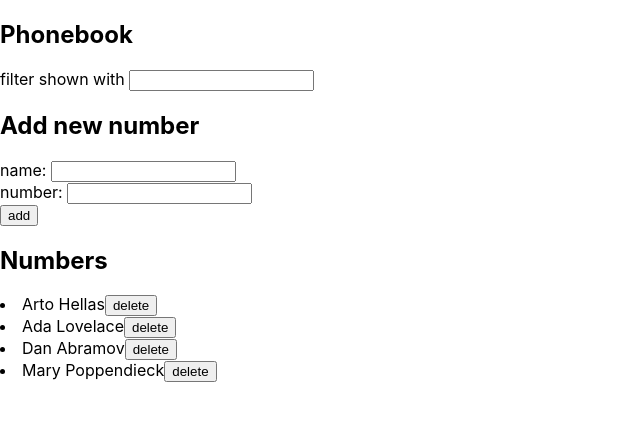
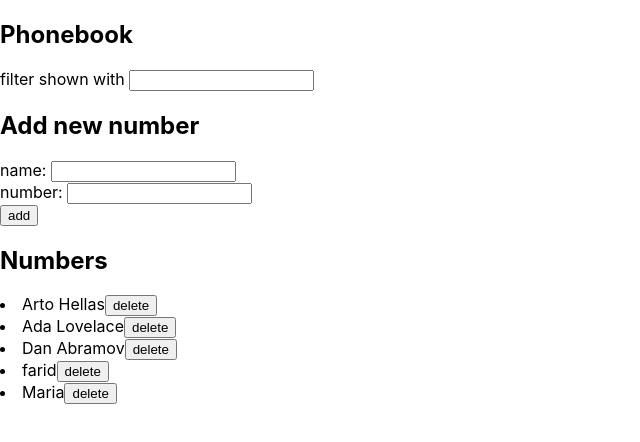
Before and after one commit to farid555/Fullstack_2020, a React (Create React App) app in the folder part2/phonebook/: page / in a window 1280 px wide. Shown: the top 442 px of the page, without its empty margins (0-640 px from the left). Built offline with nearby package versions, Linux system fonts and the light colour scheme; data requests are answered from the project's data file.

Commit message:
Exercise 2.17

```diff
--- a/part2/phonebook/db.json
+++ b/part2/phonebook/db.json
@@ -16,9 +16,18 @@
       "id": 3
     },
     {
-      "name": "Mary Poppendieck",
-      "number": "39-23-6423122",
+      "name": "farid",
+      "number": "555",
+      "date": "2020-10-05T18:09:25.461Z",
+      "important": false,
       "id": 4
+    },
+    {
+      "name": "Maria",
+      "number": "8978976",
+      "date": "2020-10-05T18:10:40.444Z",
+      "important": true,
+      "id": 6
     }
   ]
 }
--- a/part2/phonebook/src/App.js
+++ b/part2/phonebook/src/App.js
@@ -10,6 +10,7 @@ const App = () => {
   const [newName, setNewName] = useState('')
   const [newNumber, setNewNumber] = useState('')
   const [filterName, setNewfilter] = useState('')
+  const [errormessage, setErrorMessage] = useState(['', false])
 
   useEffect(() => {
     servicepersons
@@ -51,12 +52,23 @@ const App = () => {
     }
   }
   const persondelete = (id) => {
-    servicepersons
-      .cancel(id)
-      .then(response => {
-        const dele = persons.filter(note => id !== note.id)
-        setPersons(dele)
-      })
+    const person = persons.find(note => note.id === id)
+    if (window.confirm(`Sure you wanna delete ${person.name}?`))
+      servicepersons
+        .cancel(id)
+        .then(() => {
+          setErrorMessage(`${person.content} was deleted from phonebook!`, false)
+          setTimeout(() => {
+            setErrorMessage([``, false])
+          }, 5000)
+          setPersons(persons.filterName(note => id !== note.id))
+        }).catch(error => {
+          setErrorMessage([`Person ${person.name} has already been deleted from server`, true])
+          setTimeout(() => {
+            setErrorMessage([``, false])
+          }, 5000)
+          setPersons(persons.filter(note => id !== note.id))
+        })
 
   }
 
```
